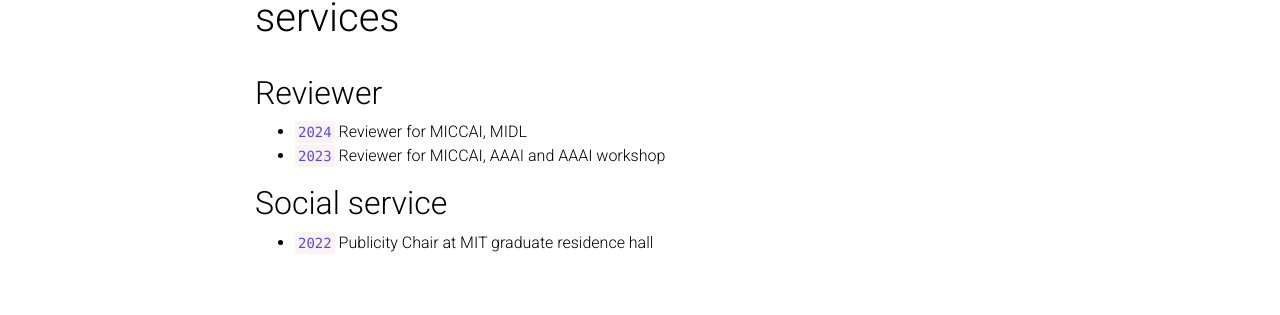
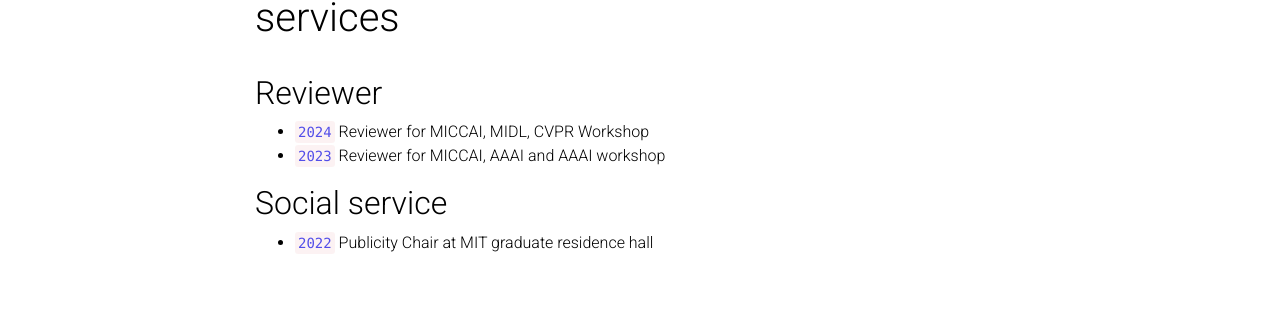
Before and after one commit to molinzhang/molinzhang.github.io, a Jekyll site: the page built from _pages/services.md, in a window 1280 px wide. Shown: the part 111-426 px from the top of the page. Built offline with Jekyll 4.4.1, drawn with Linux system fonts in a browser that asks for light colours; comment, search, counter and statistics services are not loaded; a style sheet for code colours, icons or effects is not loaded.

Commit message:
Update services.md

```diff
--- a/_pages/services.md
+++ b/_pages/services.md
@@ -8,7 +8,7 @@ nav_order: 6
 ---
 
 ## Reviewer
-- `2024` Reviewer for MICCAI, MIDL
+- `2024` Reviewer for MICCAI, MIDL, CVPR Workshop
 - `2023` Reviewer for MICCAI, AAAI and AAAI workshop
 
 ## Social service
```
